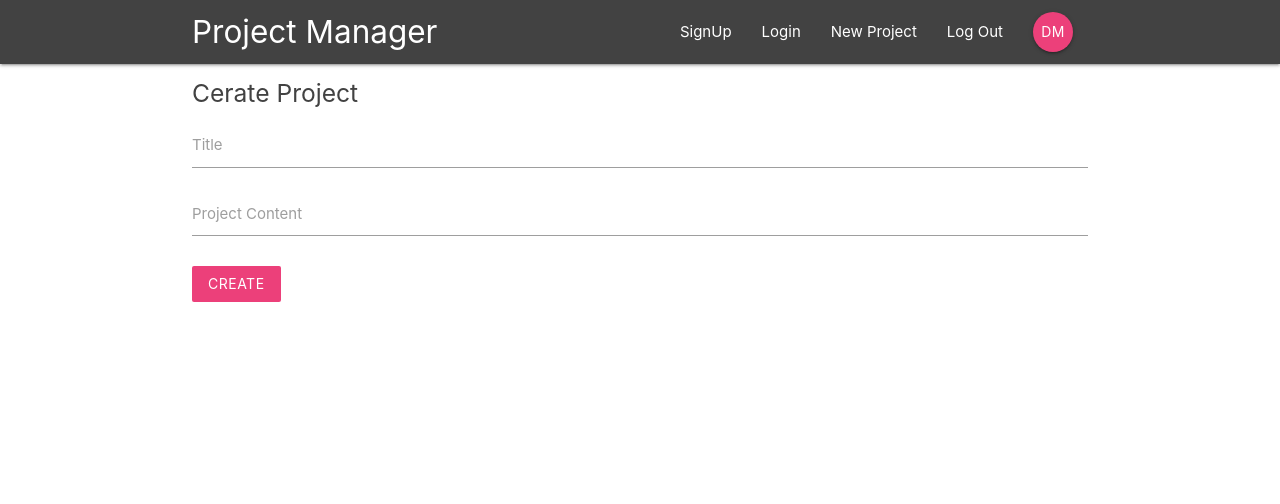
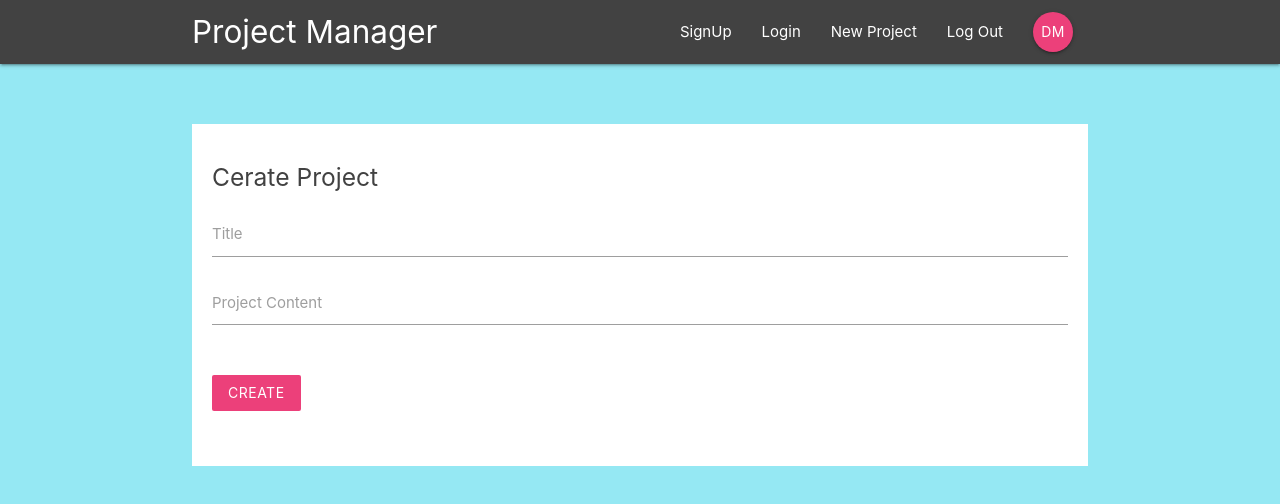
Before and after one commit to divyanshu0x16/Project-Manager, a React (Create React App) app in the folder project-manager/: page /create in a window 1280 px wide. Shown: the top 504 px of the page. Built offline with nearby package versions, Linux system fonts and the light colour scheme.

Commit message:
Nav links and CSS

```diff
--- a/project-manager/src/components/layout/SignedInLinks.js
+++ b/project-manager/src/components/layout/SignedInLinks.js
@@ -6,7 +6,7 @@
     <div>
       <ul className="right">
         <li>
-          <NavLink to="/">New Project</NavLink>
+          <NavLink to="/create">New Project</NavLink>
         </li>
         <li>
           <NavLink to="/">Log Out</NavLink>
--- a/project-manager/src/components/layout/SignedOutLinks.js
+++ b/project-manager/src/components/layout/SignedOutLinks.js
@@ -6,10 +6,10 @@
     <div>
       <ul className="right">
         <li>
-          <NavLink to="/">SignUp</NavLink>
+          <NavLink to="/signup">SignUp</NavLink>
         </li>
         <li>
-          <NavLink to="/">Login</NavLink>
+          <NavLink to="/signin">Login</NavLink>
         </li>
       </ul>
     </div>
--- a/project-manager/src/index.css
+++ b/project-manager/src/index.css
@@ -5,6 +5,33 @@
     sans-serif;
   -webkit-font-smoothing: antialiased;
   -moz-osx-font-smoothing: grayscale;
+  padding: 0;
+  background-image: url(./img/mario-bg.png) no-repeat;
+  background-size: 100%;
+  background-position: bottom;
+  background-color: #95e8f3;
+  min-height: 100%;
+}
+
+html{
+  min-height: 100%;
+}
+
+form{
+  padding: 20px;
+  margin-top: 60px;
+}
+
+form button, form h5{
+  margin: 20px 0;
+}
+
+input[type=text]:not(.browser-default):focus:not([readonly]),
+input[type=email]:not(.browser-default):focus:not([readonly]),
+input[type=password]:not(.browser-default):focus:not([readonly]),
+textarea.materialize-textarea:focus:not([readonly]){
+  border-color: #ec407a;
+  box-shadow: none;
 }
 
 code {
```
Also changed, not shown: project-manager/src/img/mario-bg.png (added).
